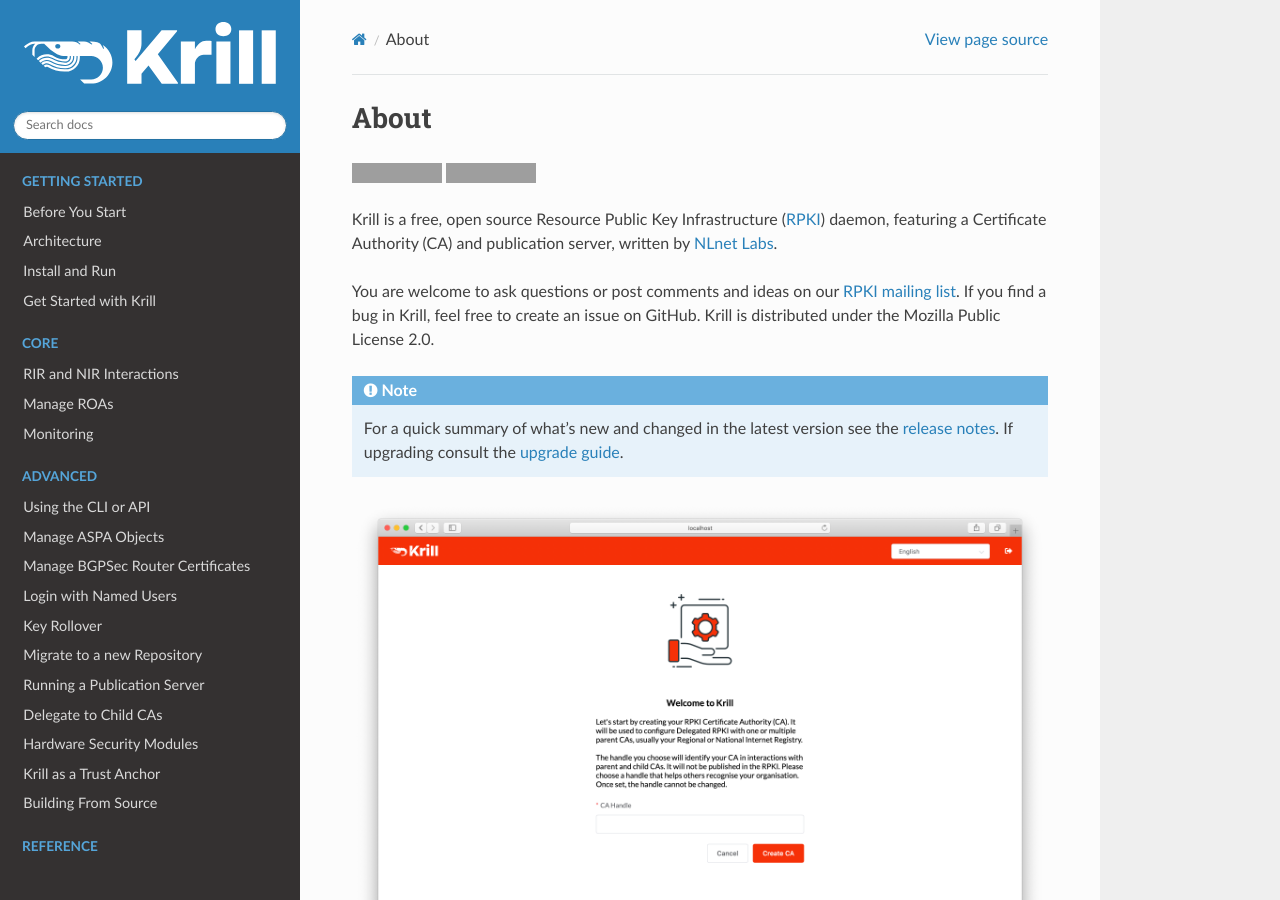
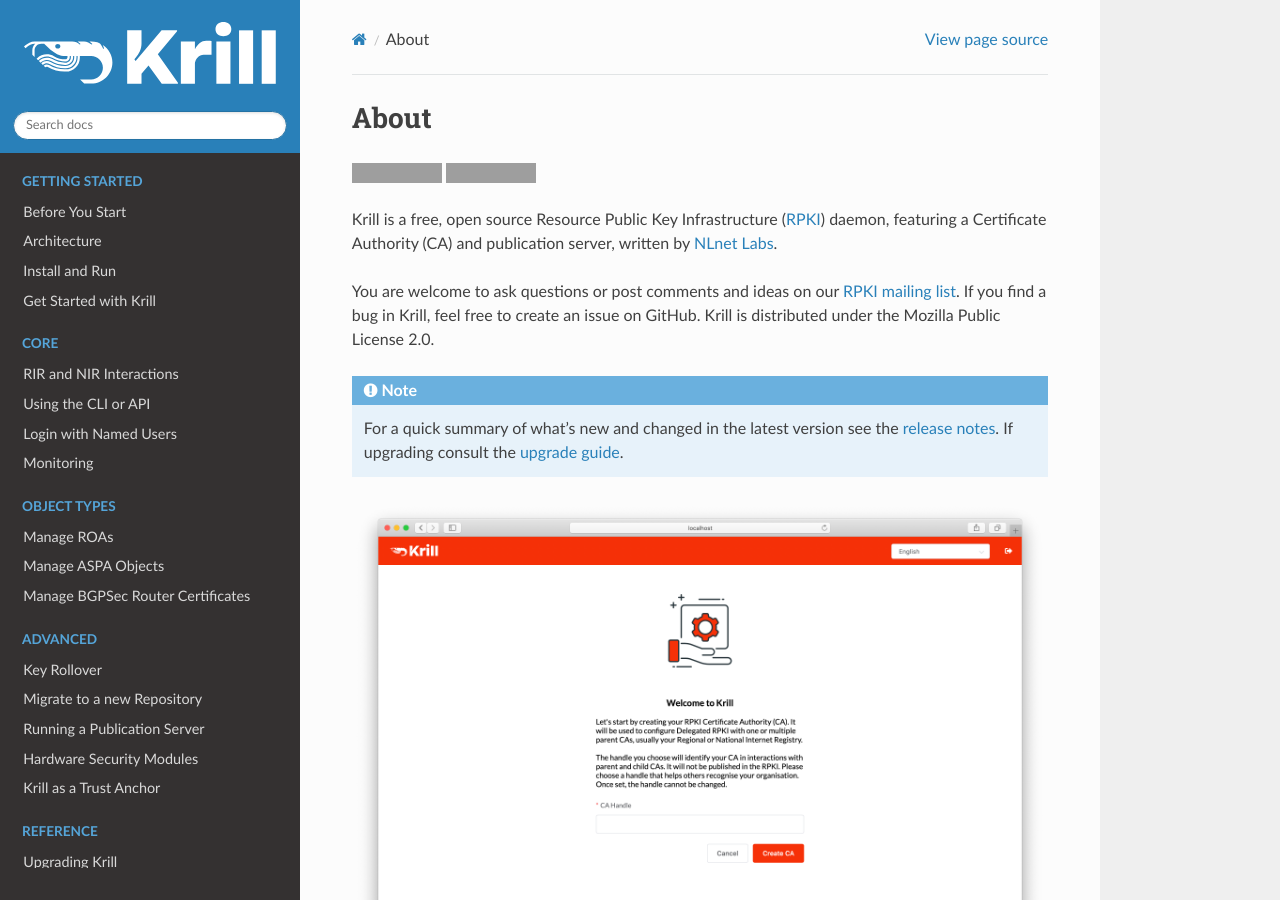
Before and after one commit to NLnetLabs/krill-manual, a Sphinx documentation site: the page built from source/index.rst, in a window 1280 px wide and 900 px high. Built offline with Sphinx 7.4.7 and the Read the Docs theme 2.0.0, drawn with Linux system fonts in a browser that asks for light colours; the version number could not be read and is left out; some of the changed lines change nothing that is shown; grey boxes are pictures that could not be loaded.

Commit message:
rearrange ToC (#23)

```diff
--- a/source/index.rst
+++ b/source/index.rst
@@ -79,8 +79,19 @@
    :name: toc-core
 
    parent-interactions
+   cli
+   multi-user
+   monitoring
+
+.. toctree::
+   :maxdepth: 2
+   :hidden:
+   :caption: Object Types
+   :name: object-types
+
    manage-roas
-   monitoring
+   manage-aspas
+   manage-bgpsec
 
 .. toctree::
    :maxdepth: 2
@@ -88,17 +99,11 @@
    :caption: Advanced
    :name: toc-advanced
 
-   cli
-   manage-aspas
-   manage-bgpsec
-   multi-user
    ca-keyroll
    ca-migrate-repo
    publication-server
-   manage-children
    hsm
    trust-anchor
-   building-from-source
 
 .. toctree::
    :maxdepth: 2
@@ -106,9 +111,11 @@
    :caption: Reference
    :name: toc-reference
 
+   upgrade
+   manage-children
+   building-from-source
+   docker
    testbed
-   docker
-   upgrade
    failure-scenarios
 
 .. history
```
